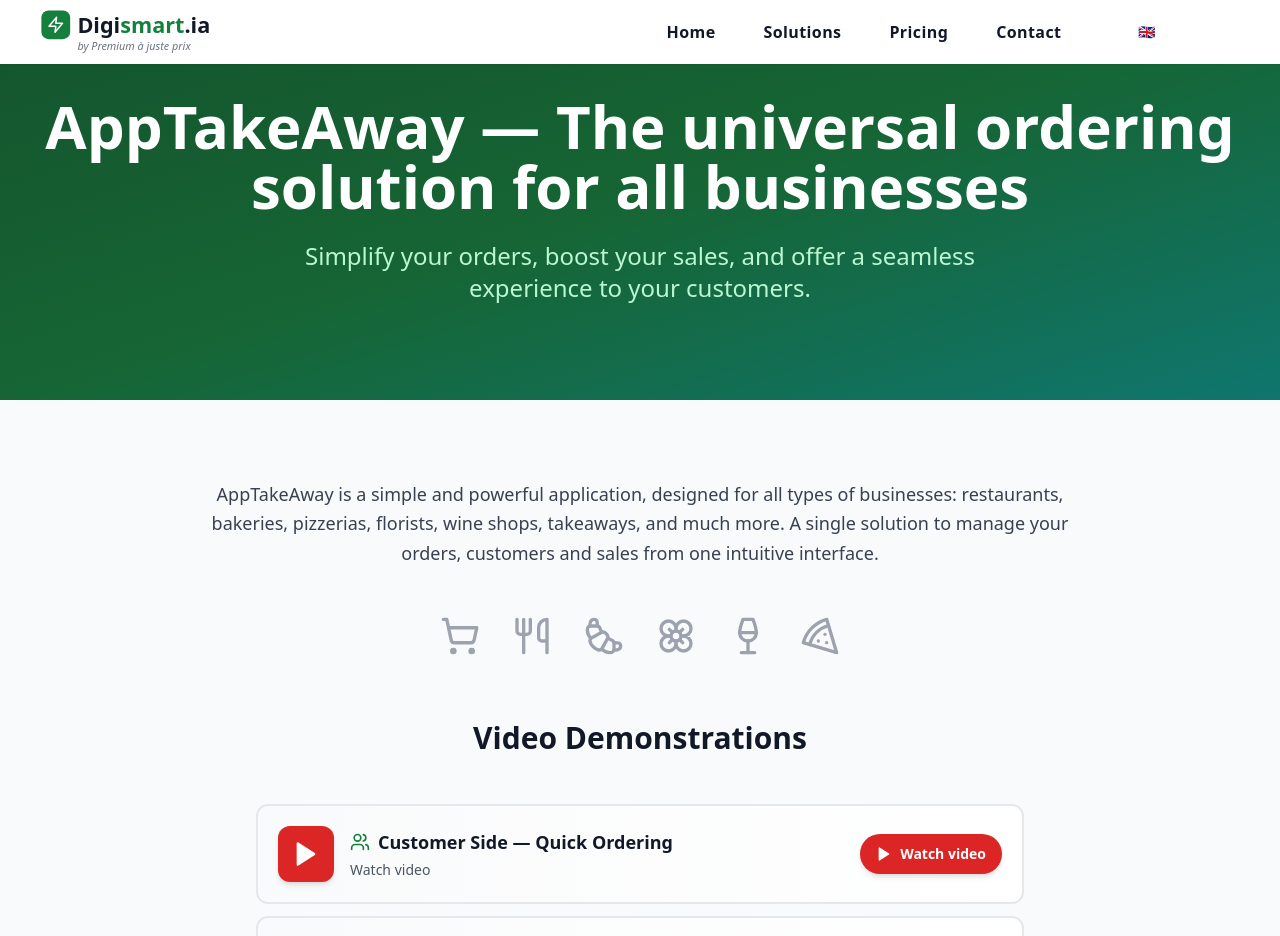
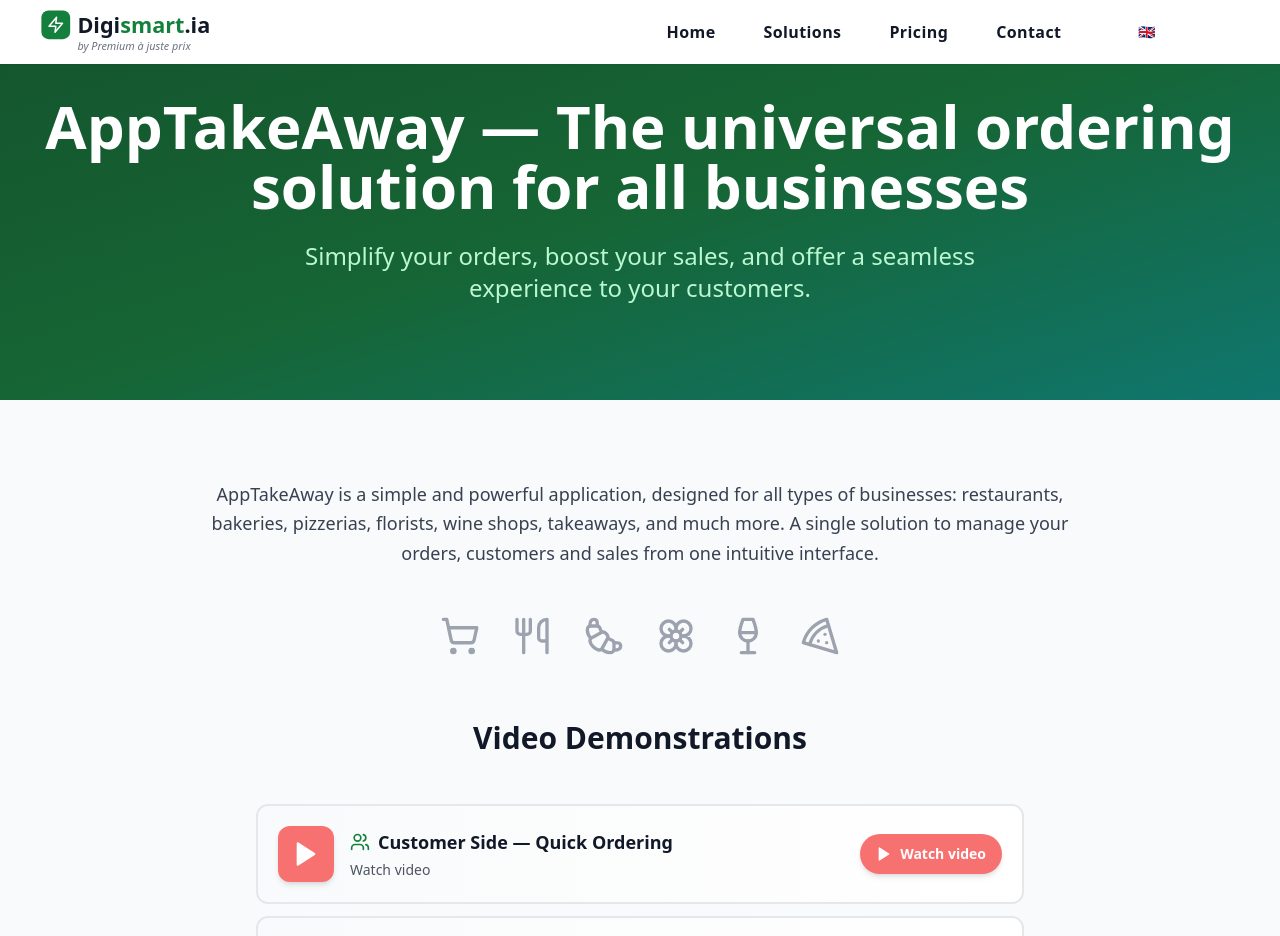
Before and after one commit to ALICE4765-326/digismart, a React (Vite) app: page /solutions in a window 1280 px wide. Shown: the top 936 px of the page. Built offline with nearby package versions, Linux system fonts and the light colour scheme.

Commit message:
Updated Solutions.tsx

```diff
--- a/src/pages/Solutions.tsx
+++ b/src/pages/Solutions.tsx
@@ -89,7 +89,7 @@ export const Solutions = () => {
                   >
                     {/* Play Icon */}
                     <div className="flex-shrink-0 relative">
-                      <div className="w-14 h-14 bg-red-600 rounded-xl flex items-center justify-center shadow-md">
+                      <div className="w-14 h-14 bg-red-400 rounded-xl flex items-center justify-center shadow-md">
                         <Play className="h-7 w-7 text-white fill-white" />
                       </div>
                     </div>
@@ -117,7 +117,7 @@ export const Solutions = () => {
                             href={video.url.replace('/embed/', '/watch?v=')}
                             target="_blank"
                             rel="noopener noreferrer"
-                            className="flex items-center gap-2 bg-red-600 text-white text-sm font-bold px-4 py-2.5 rounded-full shadow-md hover:bg-red-700 transition-colors"
+                            className="flex items-center gap-2 bg-red-400 text-white text-sm font-bold px-4 py-2.5 rounded-full shadow-md hover:bg-red-500 transition-colors"
                           >
                             <Play className="h-4 w-4 fill-white" />
                             <span>{video.language.toLowerCase().includes('portug') ? 'PT' : 'FR'}</span>
@@ -140,7 +140,7 @@ export const Solutions = () => {
                               href={currentLangVideo.url.replace('/embed/', '/watch?v=')}
                               target="_blank"
                               rel="noopener noreferrer"
-                              className="flex items-center gap-2 bg-red-600 text-white text-sm font-bold px-4 py-2.5 rounded-full shadow-md hover:bg-red-700 transition-colors"
+                              className="flex items-center gap-2 bg-red-400 text-white text-sm font-bold px-4 py-2.5 rounded-full shadow-md hover:bg-red-500 transition-colors"
                             >
                               <Play className="h-4 w-4 fill-white" />
                               <span>{t('solutions.appTakeAway.watchVideo')}</span>
```
